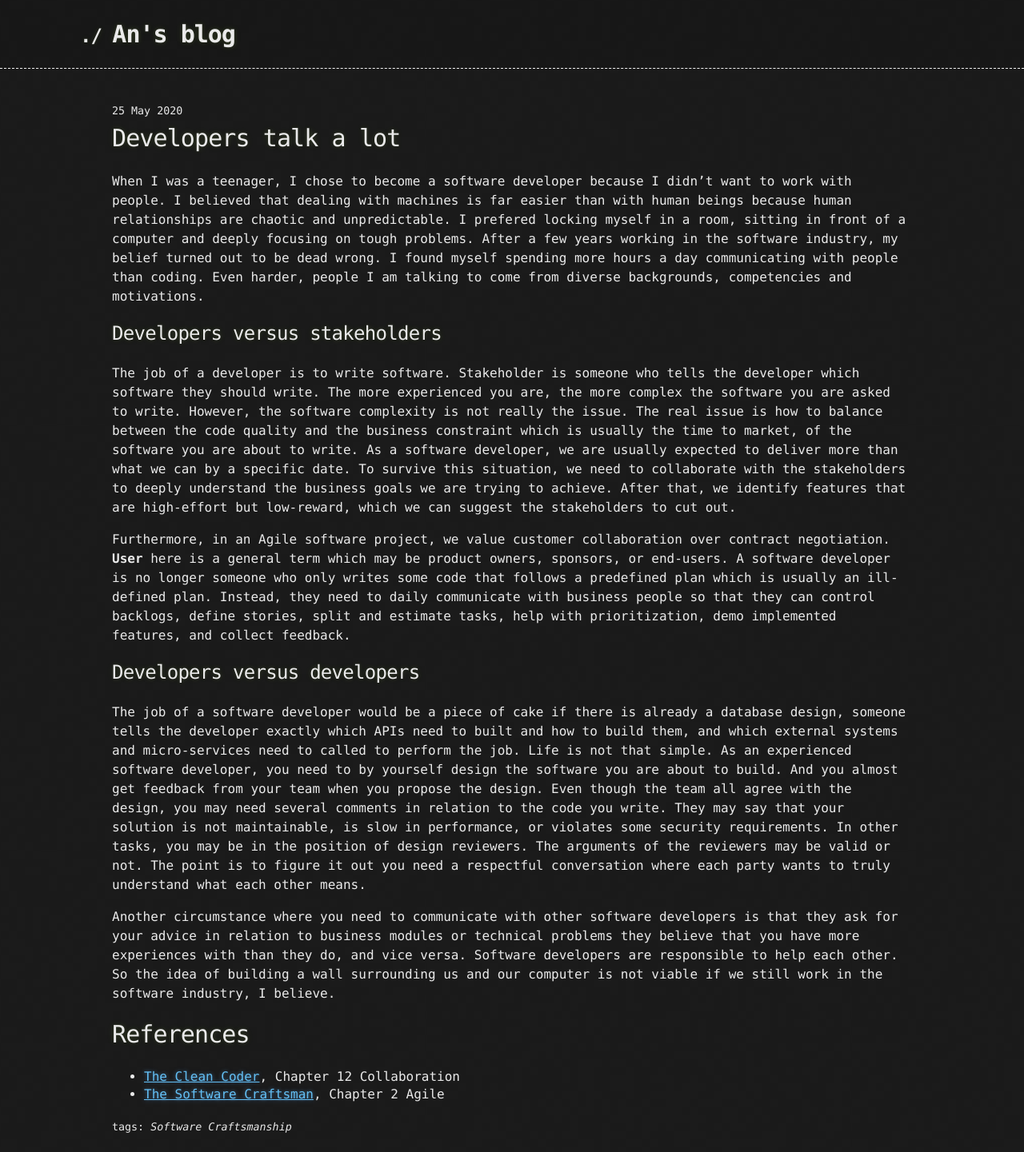
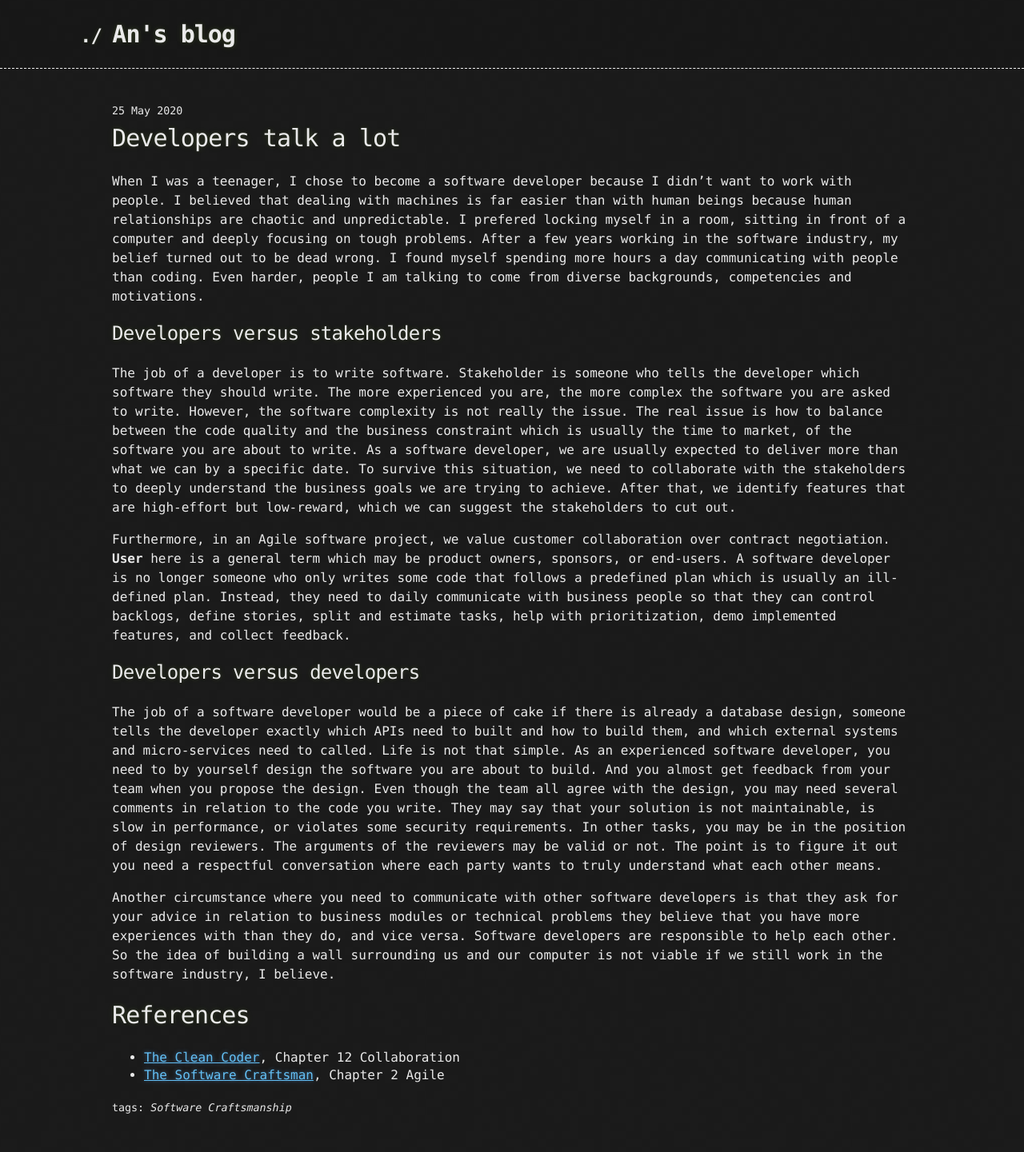
Before and after one commit to anlnt/anlnt.github.io, a Jekyll site: the page built from _posts/2020-05-25-developers-talk-a-lot.markdown, in a window 1280 px wide. Shown: the whole page at 80% size. Built offline with Jekyll 4.4.1, drawn with Linux system fonts in a browser that asks for light colours; after the commit the page ends 1417 px from its top, so only the background shows below that.

Commit message:
Update 2020-05-25-developers-talk-a-lot.markdown

```diff
--- a/_posts/2020-05-25-developers-talk-a-lot.markdown
+++ b/_posts/2020-05-25-developers-talk-a-lot.markdown
@@ -15,7 +15,7 @@ Furthermore, in an Agile software project, we value customer collaboration over
 
 ## Developers versus developers
 
-The job of a software developer would be a piece of cake if there is already a database design, someone tells the developer exactly which APIs need to built and how to build them, and which external systems and micro-services need to called to perform the job. Life is not that simple. As an experienced software developer, you need to by yourself design the software you are about to build. And you almost get feedback from your team when you propose the design. Even though the team all agree with the design, you may need several comments in relation to the code you write. They may say that your solution is not maintainable, is slow in performance, or violates some security requirements. In other tasks, you may be in the position of design reviewers. The arguments of the reviewers may be valid or not. The point is to figure it out you need a respectful conversation where each party wants to truly understand what each other means.
+The job of a software developer would be a piece of cake if there is already a database design, someone tells the developer exactly which APIs need to built and how to build them, and which external systems and micro-services need to called. Life is not that simple. As an experienced software developer, you need to by yourself design the software you are about to build. And you almost get feedback from your team when you propose the design. Even though the team all agree with the design, you may need several comments in relation to the code you write. They may say that your solution is not maintainable, is slow in performance, or violates some security requirements. In other tasks, you may be in the position of design reviewers. The arguments of the reviewers may be valid or not. The point is to figure it out you need a respectful conversation where each party wants to truly understand what each other means.
 
 Another circumstance where you need to communicate with other software developers is that they ask for your advice in relation to business modules or technical problems they believe that you have more experiences with than they do, and vice versa. Software developers are responsible to help each other. So the idea of building a wall surrounding us and our computer is not viable if we still work in the software industry, I believe.
 
```
